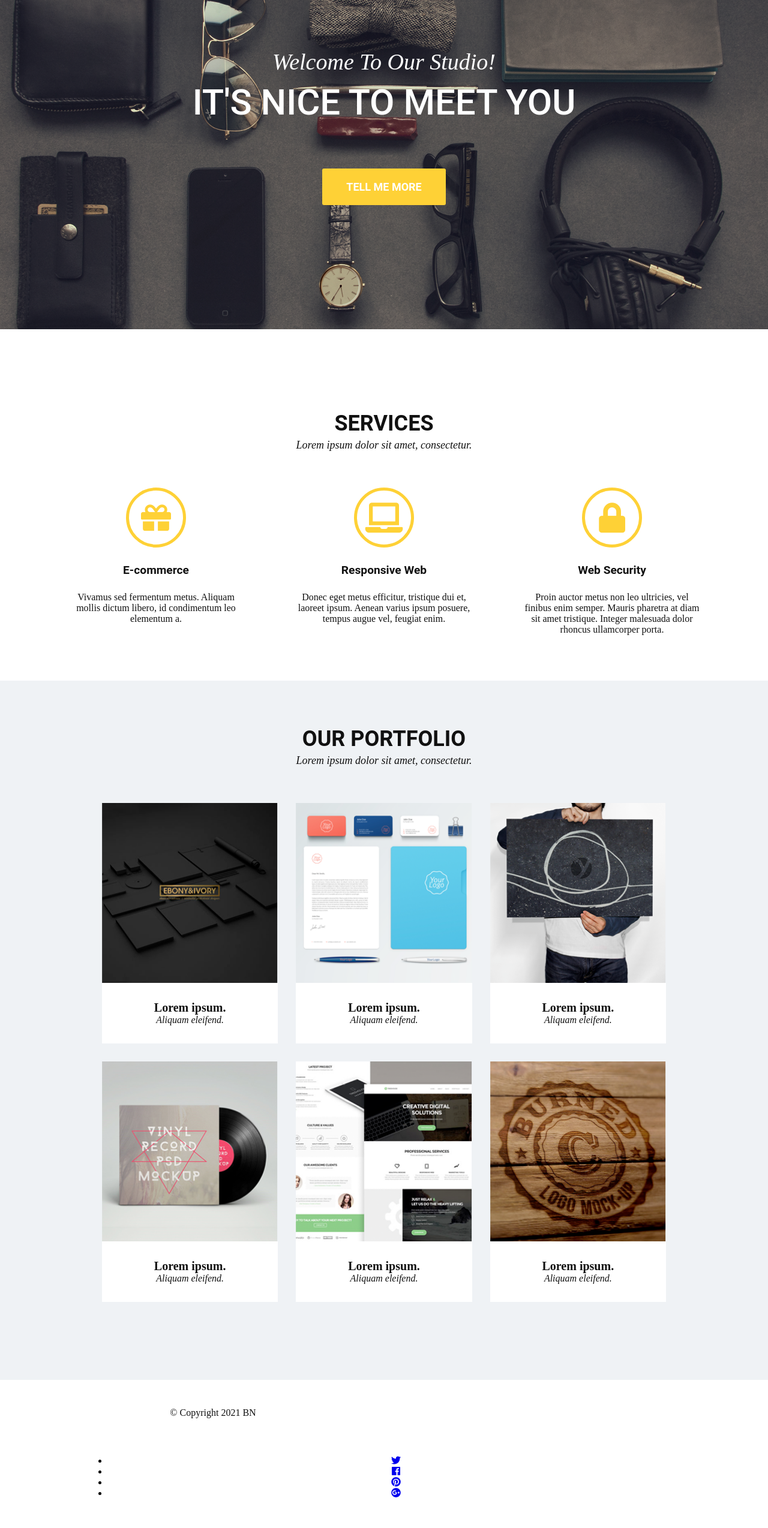
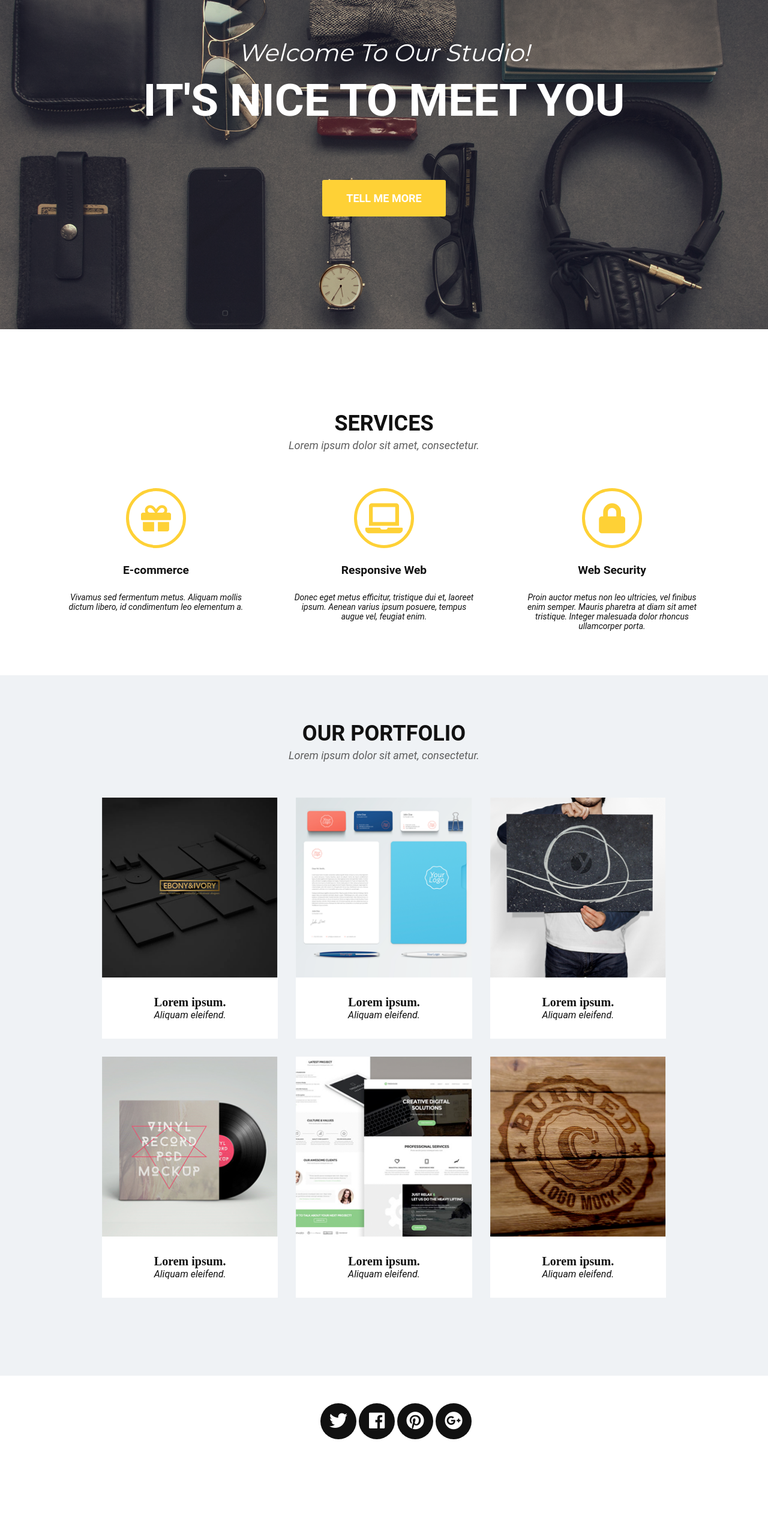
Before and after one commit to buaszko/studio, a website: page index.html in a window 1280 px wide. Shown: the part 151-2699 px from the top of the page at 60% size. After the commit the page ends 2597 px from the top, so only its background shows below. Drawn offline with Linux system fonts and the light colour scheme; a web font is replaced by a local one.

Commit message:
fix footer and colors

```diff
--- a/index.html
+++ b/index.html
@@ -135,24 +135,14 @@
     </section>
   </main>
 
-  <footer class="footer">
-    <div class="container">
-      <div class="row">
-        <div class="col-xs-12 col-md-6">
-           <p>&copy; Copyright 2021 BN</p>
-        </div>
-      </div>
-    </div>
-    <div class="footer">
+  <footer>
     <ul>
       <li><a href="#"><i class="fab fa-twitter"></i></a></li>
       <li><a href="#"><i class="fab fa-facebook"></i></a></li>
       <li><a href="#"><i class="fab fa-pinterest"></i></a></li>
       <li><a href="#"><i class="fab fa-google-plus"></i></a></li>
     </ul>
-    </div>
 </footer>
-</section>
 
 </body>
 </html>
--- a/sass/style.scss
+++ b/sass/style.scss
@@ -1,14 +1,14 @@
 $font-logo: 'Carattere', cursive;
-$textfont-one: 'Merriweather', serif;
+$textfont-one: 'Montserrat', sans-serif;
 $navfont: 'Roboto', sans-serif;
 $textfont-two: 'Roboto Mono', monospace;
-
 
 $color-primary: #FED136;
 $color-font-one: #FFF;
 $color-background-main: #eff2f5;
-$color-background: #7F7978;
+$color-background: #F7F7F7;
 $color-font-two: #111;
+$color-font-three: #5E5E5E;
 
 /* Global */
 
@@ -91,18 +91,22 @@ p {
       .page-subtitle {
         font-family: $navfont;
         text-transform: uppercase;
-        font-weight: 500;
-        font-size: 60px;
+        font-size: 75px;
         margin-top: 10px;
+        font-weight: bold;
+        line-height: 1.2;
+        text-align: center;
       }
 
       .page-title {
         font-family: $textfont-one;
         font-weight: 300;
         font-style: italic;
-        font-size: 38px;
+        font-size: 40px;
         text-transform: capitalize;
         margin-bottom: 10px;
+        line-height: 1.2;
+        text-align: center;
       }
 
       .btn {
@@ -145,7 +149,10 @@ section {
       font-size: 18px;
       font-style: italic;
       margin-top: 5px;
-      color: $color-font-two;
+      color: $color-font-three;
+      font-family: $navfont;
+      line-height: 1.2;
+
     }
   }
 
@@ -169,12 +176,16 @@ section {
 
       p {
         color: $color-font-two;
-        font-family: $textfont-one;
+        font-family: $navfont;
+        font-size: 14px;
+        text-align: center;
+        font-style: italic;
       }
 
       .container-title {
         font-family: $navfont;
         font-size: 1.2em;
+        font-style: bold;
       }
     }
   }
@@ -226,32 +237,30 @@ section {
 
 /* Footer */
 
-.footer {
+footer {
   padding: 30px 0 30px 0;
   text-align: center;
   margin: auto 70px;
 
-  p {
-    color: $color-font-two;
-  }
+  ul li  {
+    display: inline-block;
+    width: 60px;
+    height: 60px;
+    background-color: $color-font-two;
+    border-radius: 50%;
+    line-height: 60px;
 
-  .list-inline {
-    margin: 0 auto;
-    padding: 0;
-    word-spacing: 6px;
-
-    .list-inline-item {
-      display: inline-block;
-      font-size: 18px;
-      width: 40px;
-      height: 40px;
-      background-color: $color-primary;
+    a {
+      font-size: 30px;
       color: $color-font-one;
-      border-radius: 50%;
-      line-height: 40px;
     }
   }
 }
+
+.footer-text {
+  color: $color-font-one;
+}
+
 
 /* Media */
 
@@ -281,7 +290,6 @@ section {
   }
 
   .splash {
-
     .page-subtitle{
       display: none;
     }
@@ -304,13 +312,10 @@ section {
     margin: 0;
     font-size: 12px;
   }
-
-
 }
 
 @media (min-width: 576px) and (max-width: 991px) {
   .our-portfolio {
-
     .container {
       max-width: 100%;
     }
@@ -318,7 +323,6 @@ section {
 }
 @media (max-width: 466px) {
   .our-portfolio {
-
     .container {
         padding: 0;
     }
```
Also changed, not shown: css/style.css, 1 other file. Lines whose indentation alone changed are shown as unchanged.
